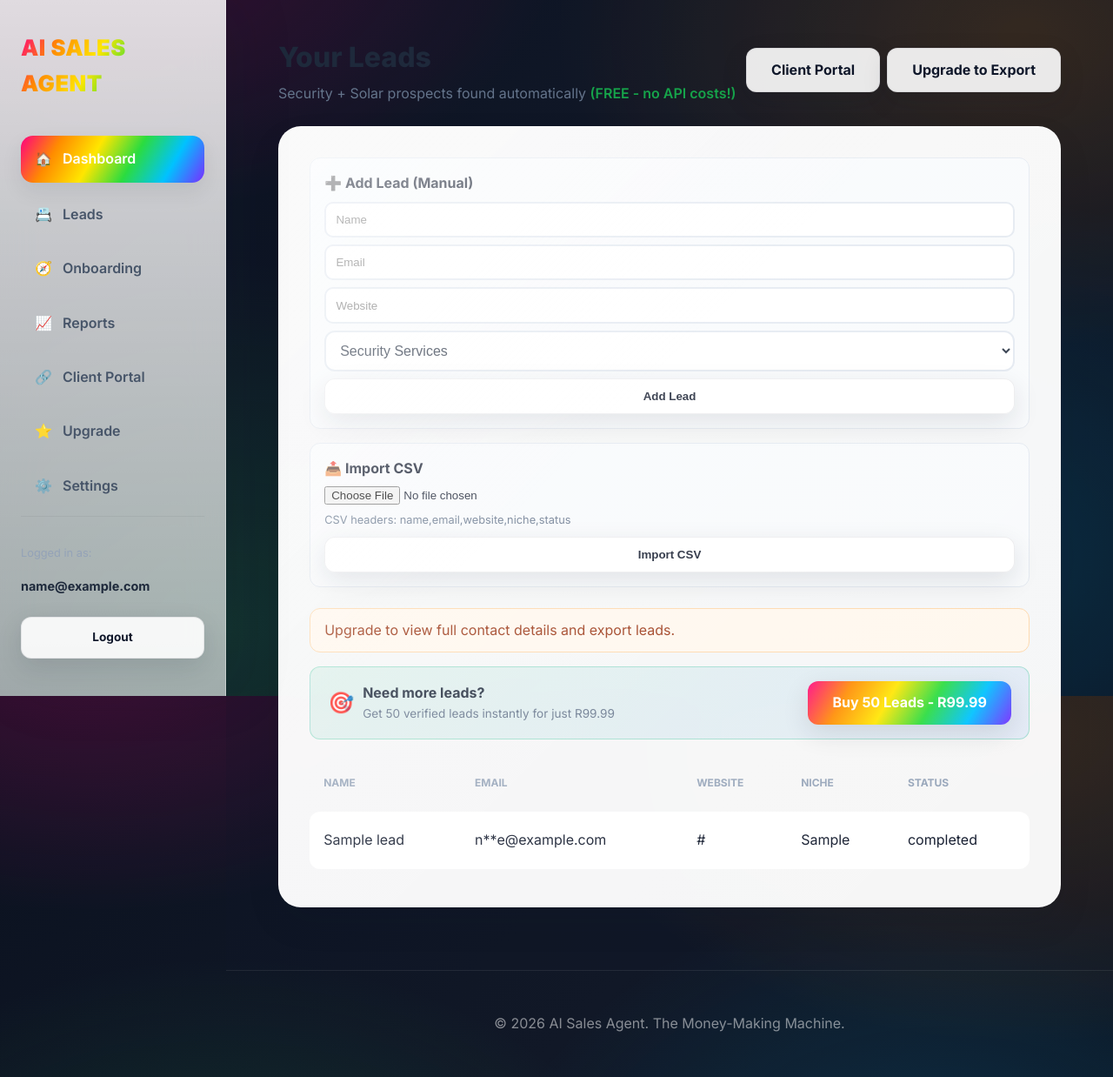
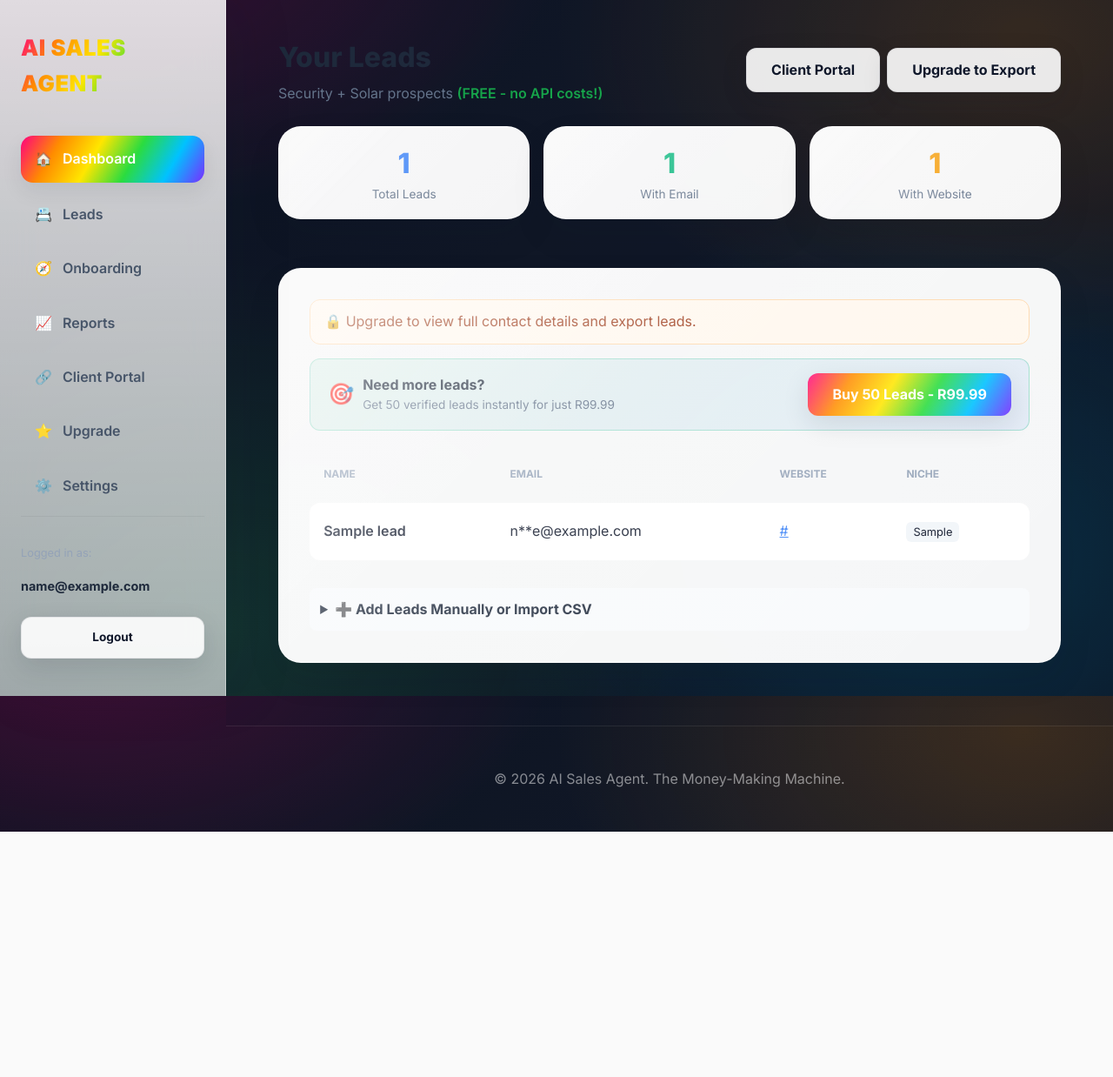
Before and after one commit to qqmakana/ai-sales-agent, a Flask app: page /leads in a window 1280 px wide. Shown: the whole page at 87% size. After the commit the page ends 956 px from the top, so only its background shows below. Run offline with Flask 3, Linux system fonts and the light colour scheme; a user stored in the database is signed in; tables that the repository leaves empty hold one stand-in row (values such as "Sample post").

Commit message:
Fix: Speed up lead scraper and improve leads page UI
Co-authored-by: Cursor <cursoragent@cursor.com>

```diff
--- a/templates/leads.html
+++ b/templates/leads.html
@@ -4,12 +4,12 @@
 
 {% block content %}
 <div style="max-width: 900px; margin: 0 auto;">
-    <div style="display:flex; justify-content: space-between; align-items:center; margin-bottom: 1.5rem;">
+    <div style="display:flex; justify-content: space-between; align-items:center; margin-bottom: 1.5rem; flex-wrap: wrap; gap: 1rem;">
         <div>
             <h1 style="font-size: 2rem; font-weight: 800; color: #1e293b; margin-bottom: 0.25rem;">Your Leads</h1>
-            <p style="color: #64748b;">Security + Solar prospects found automatically <span style="color: #16a34a; font-weight: 600;">(FREE - no API costs!)</span></p>
+            <p style="color: #64748b;">Security + Solar prospects <span style="color: #16a34a; font-weight: 600;">(FREE - no API costs!)</span></p>
         </div>
-        <div style="display:flex; gap: 0.5rem;">
+        <div style="display:flex; gap: 0.5rem; flex-wrap: wrap;">
             <a href="{{ url_for('client_portal') }}" class="btn btn-secondary">Client Portal</a>
             {% if can_access %}
                 <a href="{{ url_for('export_leads') }}" class="btn btn-primary">Export CSV</a>
@@ -19,40 +19,26 @@
         </div>
     </div>
 
-    <div class="glass-card">
-        <div style="display:grid; gap: 1rem; margin-bottom: 1.5rem;">
-            <div style="background:#f8fafc; border:1px solid #e2e8f0; padding:1rem; border-radius:12px;">
-                <div style="font-weight:700; margin-bottom:0.5rem;">➕ Add Lead (Manual)</div>
-                <form method="POST" action="{{ url_for('add_lead') }}" style="display:grid; gap:0.5rem;">
-                    <input name="name" placeholder="Name" required
-                        style="padding:0.7rem; border:2px solid #e2e8f0; border-radius:10px;">
-                    <input name="email" placeholder="Email"
-                        style="padding:0.7rem; border:2px solid #e2e8f0; border-radius:10px;">
-                    <input name="website" placeholder="Website"
-                        style="padding:0.7rem; border:2px solid #e2e8f0; border-radius:10px;">
-                    <select name="niche" style="padding:0.7rem; border:2px solid #e2e8f0; border-radius:10px;">
-                        <option>Security Services</option>
-                        <option>Solar & Renewable Energy</option>
-                    </select>
-                    <button class="btn btn-secondary" type="submit">Add Lead</button>
-                </form>
+    <!-- Quick Stats -->
+    <div style="display: grid; grid-template-columns: repeat(3, 1fr); gap: 1rem; margin-bottom: 1.5rem;">
+        <div class="glass-card" style="padding: 1rem; text-align: center;">
+            <div style="font-size: 2rem; font-weight: 800; color: #3b82f6;">{{ leads|length if leads else 0 }}</div>
+            <div style="color: #64748b; font-size: 0.85rem;">Total Leads</div>
         </div>
-
-            <div style="background:#f8fafc; border:1px solid #e2e8f0; padding:1rem; border-radius:12px;">
-                <div style="font-weight:700; margin-bottom:0.5rem;">📤 Import CSV</div>
-                <form method="POST" action="{{ url_for('import_leads') }}" enctype="multipart/form-data" style="display:grid; gap:0.5rem;">
-                    <input type="file" name="file" accept=".csv" required>
-                    <div style="font-size:0.8rem; color:#64748b;">
-                        CSV headers: name,email,website,niche,status
+        <div class="glass-card" style="padding: 1rem; text-align: center;">
+            <div style="font-size: 2rem; font-weight: 800; color: #10b981;">{{ leads|selectattr('email')|list|length if leads else 0 }}</div>
+            <div style="color: #64748b; font-size: 0.85rem;">With Email</div>
         </div>
-                    <button class="btn btn-secondary" type="submit">Import CSV</button>
-                </form>
+        <div class="glass-card" style="padding: 1rem; text-align: center;">
+            <div style="font-size: 2rem; font-weight: 800; color: #f59e0b;">{{ leads|selectattr('website')|list|length if leads else 0 }}</div>
+            <div style="color: #64748b; font-size: 0.85rem;">With Website</div>
         </div>
     </div>
 
+    <div class="glass-card">
         {% if not can_access %}
             <div style="background: #fff7ed; border: 1px solid #fed7aa; padding: 0.75rem 1rem; border-radius: 12px; color: #9a3412; margin-bottom: 1rem;">
-                Upgrade to view full contact details and export leads.
+                🔒 Upgrade to view full contact details and export leads.
             </div>
         {% endif %}
 
@@ -70,7 +56,9 @@
             </a>
         </div>
 
+        <!-- LEADS TABLE - SHOW FIRST -->
         {% if leads %}
+            <div style="overflow-x: auto;">
                 <table class="custom-table">
                     <thead>
                         <tr>
@@ -78,32 +66,74 @@
                             <th>Email</th>
                             <th>Website</th>
                             <th>Niche</th>
-                        <th>Status</th>
                         </tr>
                     </thead>
                     <tbody>
                         {% for lead in leads %}
                         <tr>
-                        <td>{{ lead.name }}</td>
+                            <td style="font-weight: 600;">{{ lead.name }}</td>
                             <td>
+                                {% if lead.email %}
                                     {% if can_access or lead.is_unlocked %}
-                                {{ lead.email }}
+                                        <a href="mailto:{{ lead.email }}" style="color: #3b82f6;">{{ lead.email }}</a>
                                     {% else %}
                                         {{ mask_email(lead.email) }}
                                     {% endif %}
+                                {% else %}
+                                    <span style="color: #94a3b8;">-</span>
+                                {% endif %}
                             </td>
-                        <td>{{ lead.website }}</td>
-                        <td>{{ lead.niche }}</td>
-                        <td>{{ lead.status }}</td>
+                            <td>
+                                {% if lead.website %}
+                                    <a href="{{ lead.website }}" target="_blank" style="color: #3b82f6; word-break: break-all;">{{ lead.website[:40] }}{% if lead.website|length > 40 %}...{% endif %}</a>
+                                {% else %}
+                                    <span style="color: #94a3b8;">-</span>
+                                {% endif %}
+                            </td>
+                            <td><span style="background: #f1f5f9; padding: 4px 8px; border-radius: 6px; font-size: 0.8rem;">{{ lead.niche }}</span></td>
                         </tr>
                         {% endfor %}
                     </tbody>
                 </table>
+            </div>
         {% else %}
-            <div style="text-align:center; color:#94a3b8; padding: 2rem;">
-                No leads yet. Run a lead search to populate your list.
+            <div style="text-align:center; padding: 3rem 2rem; background: #f8fafc; border-radius: 12px; margin-bottom: 1.5rem;">
+                <div style="font-size: 3rem; margin-bottom: 1rem;">🔍</div>
+                <h3 style="color: #1e293b; margin-bottom: 0.5rem;">No leads yet</h3>
+                <p style="color: #64748b; margin-bottom: 1.5rem;">Run a lead search from the Dashboard to find prospects</p>
+                <a href="{{ url_for('dashboard') }}" class="btn btn-primary">Go to Dashboard →</a>
             </div>
         {% endif %}
+
+        <!-- Add Lead Forms - Collapsed at bottom -->
+        <details style="margin-top: 1.5rem;">
+            <summary style="cursor: pointer; font-weight: 700; color: #1e293b; padding: 0.75rem; background: #f8fafc; border-radius: 8px;">
+                ➕ Add Leads Manually or Import CSV
+            </summary>
+            <div style="display:grid; gap: 1rem; margin-top: 1rem; padding: 1rem; background: #f8fafc; border-radius: 12px;">
+                <div>
+                    <div style="font-weight:600; margin-bottom:0.5rem;">Add Single Lead</div>
+                    <form method="POST" action="{{ url_for('add_lead') }}" style="display:grid; grid-template-columns: 1fr 1fr; gap:0.5rem;">
+                        <input name="name" placeholder="Name" required style="padding:0.6rem; border:1px solid #e2e8f0; border-radius:8px;">
+                        <input name="email" placeholder="Email" style="padding:0.6rem; border:1px solid #e2e8f0; border-radius:8px;">
+                        <input name="website" placeholder="Website" style="padding:0.6rem; border:1px solid #e2e8f0; border-radius:8px;">
+                        <select name="niche" style="padding:0.6rem; border:1px solid #e2e8f0; border-radius:8px;">
+                            <option>Security Services</option>
+                            <option>Solar & Renewable Energy</option>
+                        </select>
+                        <button class="btn btn-secondary" type="submit" style="grid-column: span 2;">Add Lead</button>
+                    </form>
+                </div>
+                <div style="border-top: 1px solid #e2e8f0; padding-top: 1rem;">
+                    <div style="font-weight:600; margin-bottom:0.5rem;">📤 Import CSV</div>
+                    <form method="POST" action="{{ url_for('import_leads') }}" enctype="multipart/form-data" style="display:flex; gap:0.5rem; align-items: center; flex-wrap: wrap;">
+                        <input type="file" name="file" accept=".csv" required>
+                        <button class="btn btn-secondary" type="submit">Import</button>
+                        <span style="font-size:0.75rem; color:#64748b;">Headers: name,email,website,niche</span>
+                    </form>
+                </div>
+            </div>
+        </details>
     </div>
 </div>
 {% endblock %}
```
Also changed, not shown: tools/free_scraper.py (+19 -86 lines). Lines whose indentation alone changed are shown as unchanged.
